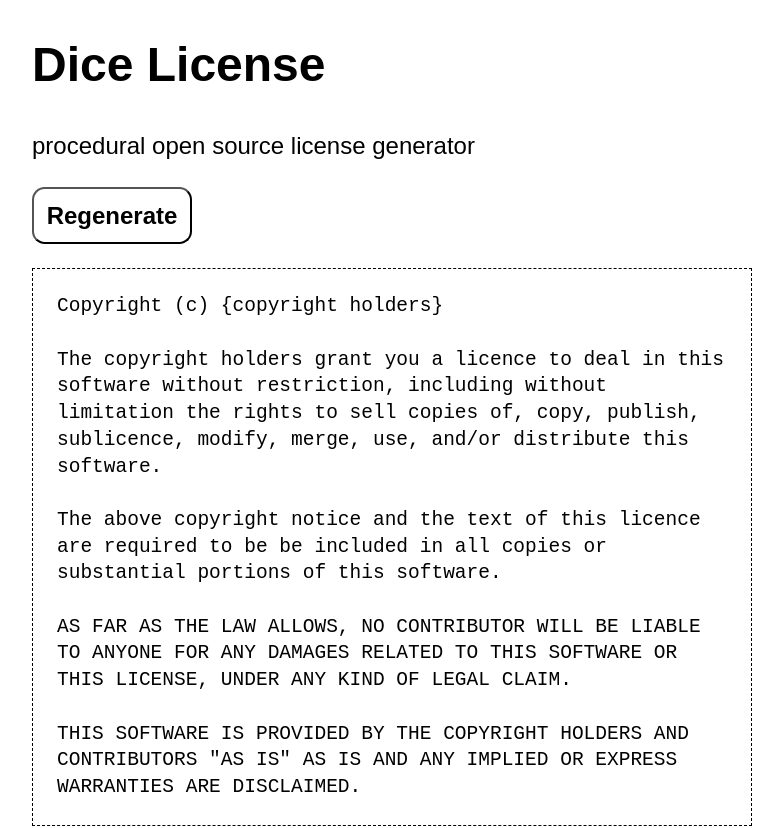
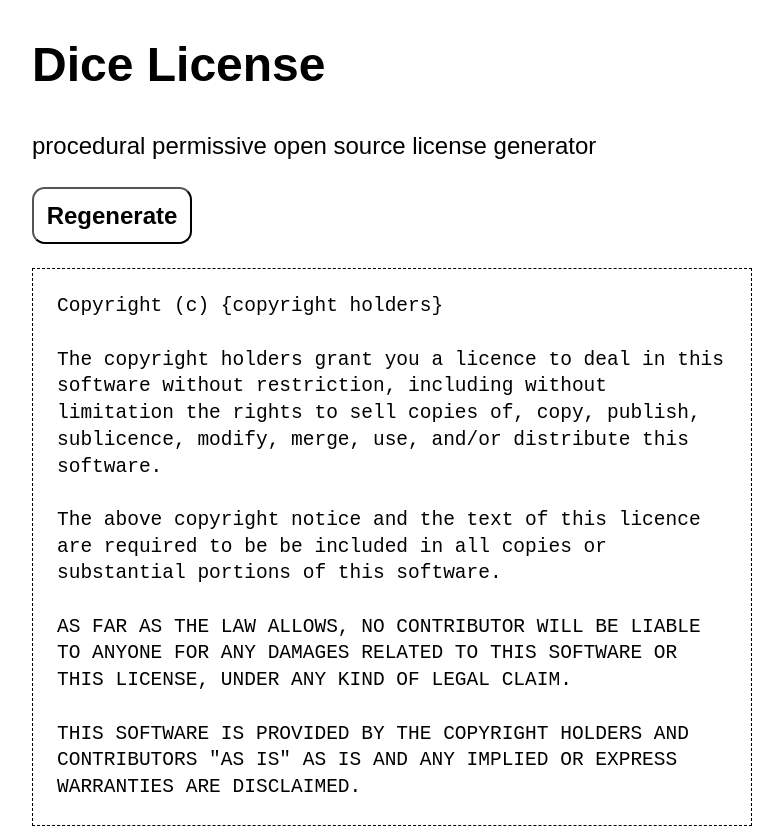
Before and after one commit to berneout/dicelicense.com, a website: page index.html in a window 1280 px wide. Shown: the top 828 px of the page, without its empty margins (248-1031 px from the left). Drawn offline with Linux system fonts and the light colour scheme.

Commit message:
Add "permissive" to subtitle

```diff
--- a/index.html
+++ b/index.html
@@ -9,7 +9,7 @@
   <body>
     <header role=banner>
       <h1>Dice License</h1>
-      <p>procedural open source license generator</p>
+      <p>procedural permissive open source license generator</p>
     </header>
     <main id=main role=main>
       <noscript>
```
